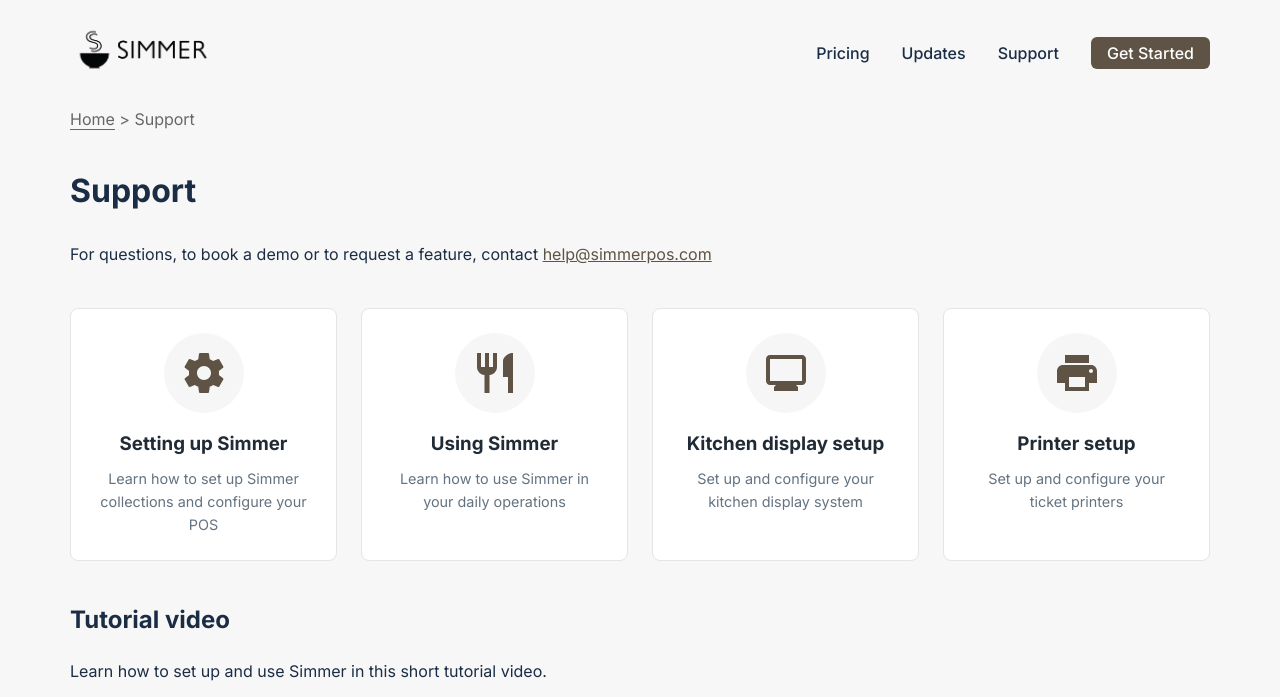
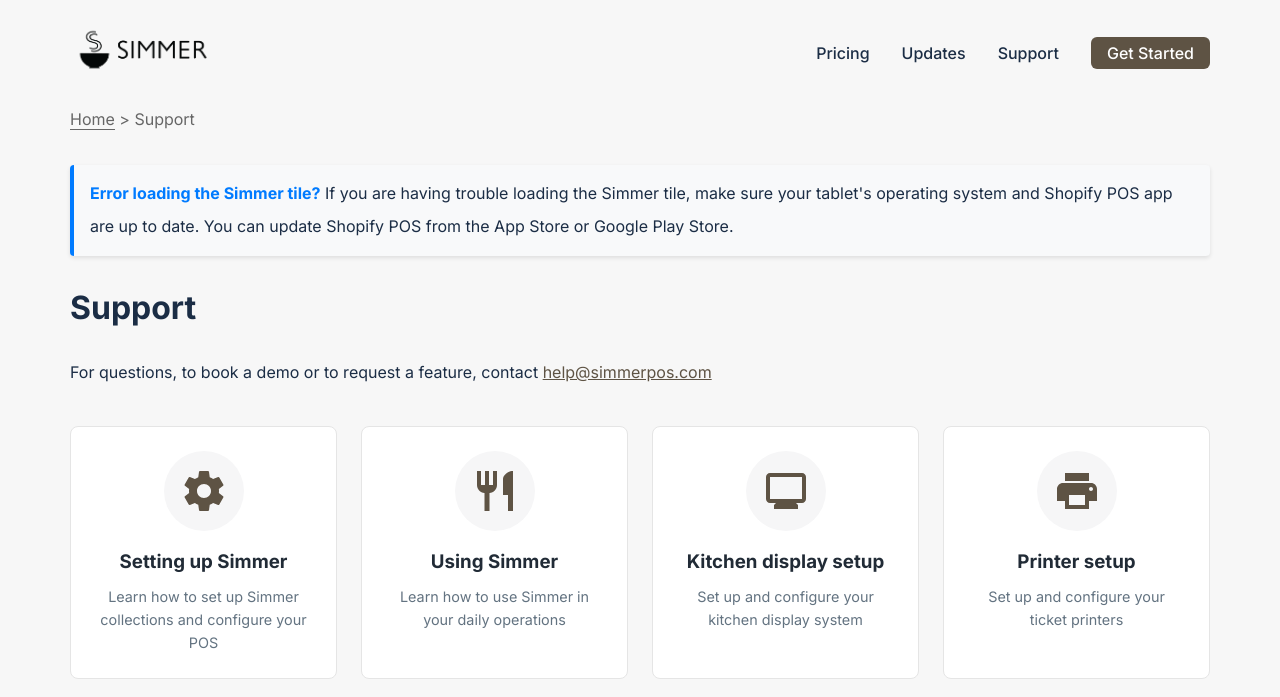
Before and after one commit to Pixel-Nova-Apps/simmerpos.com, a Jekyll site: the page built from _pages/support.md, in a window 1280 px wide and 900 px high, cut to the strip 0-697 px from the top of the window. Built offline with Jekyll 4.4.1, drawn with Linux system fonts in a browser that asks for light colours.

Commit message:
Update support.md

```diff
--- a/_pages/support.md
+++ b/_pages/support.md
@@ -7,6 +7,11 @@ include_in_header: false
 <nav class="breadcrumbs">
   <a href="/">Home</a> &gt; Support
 </nav>
+
+<div class="note-box">
+<strong>Error loading the Simmer tile?</strong> If you are having trouble loading the Simmer tile, make sure your tablet's operating system and Shopify POS app are up to date. You can update Shopify POS from the App Store or Google Play Store.
+</div>
+
 
 # Support
 
@@ -52,6 +57,16 @@ For questions, to book a demo or to request a feature, contact <a href="mailto:h
     <h3>Printer setup</h3>
     <p>Set up and configure your ticket printers</p>
   </a>
+
+  <!-- <a href="/online/" class="support-tile">
+    <div class="tile-icon">
+      <svg viewBox="0 0 24 24" width="48" height="48">
+        <path fill="currentColor" d="M7 18c-1.1 0-1.99.9-1.99 2S5.9 22 7 22s2-.9 2-2-.9-2-2-2zM1 2v2h2l3.6 7.59-1.35 2.45c-.16.28-.25.61-.25.96 0 1.1.9 2 2 2h12v-2H7.42c-.14 0-.25-.11-.25-.25l.03-.12.9-1.63h7.45c.75 0 1.41-.41 1.75-1.03l3.58-6.49c.08-.14.12-.31.12-.48 0-.55-.45-1-1-1H5.21l-.94-2H1zm16 16c-1.1 0-1.99.9-1.99 2s.89 2 1.99 2 2-.9 2-2-.9-2-2-2z"/>
+      </svg>
+    </div>
+    <h3>Online store setup</h3>
+    <p>Set up and configure your online store</p>
+  </a> -->
 </div>
 
 ## Tutorial video
```
